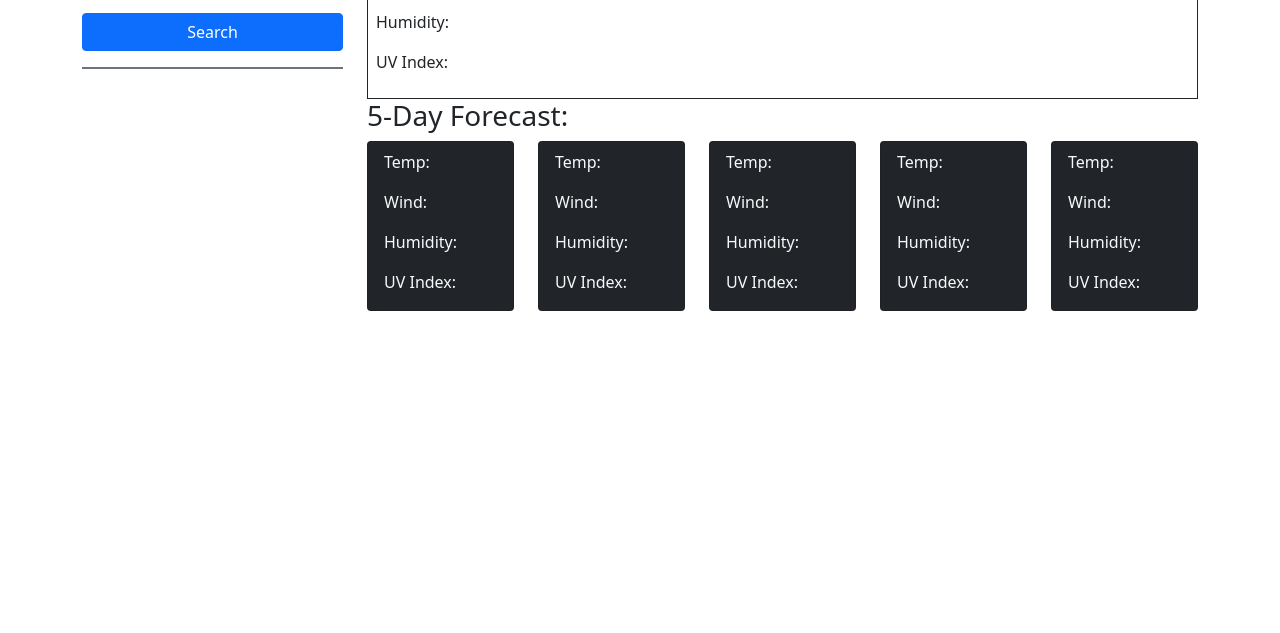
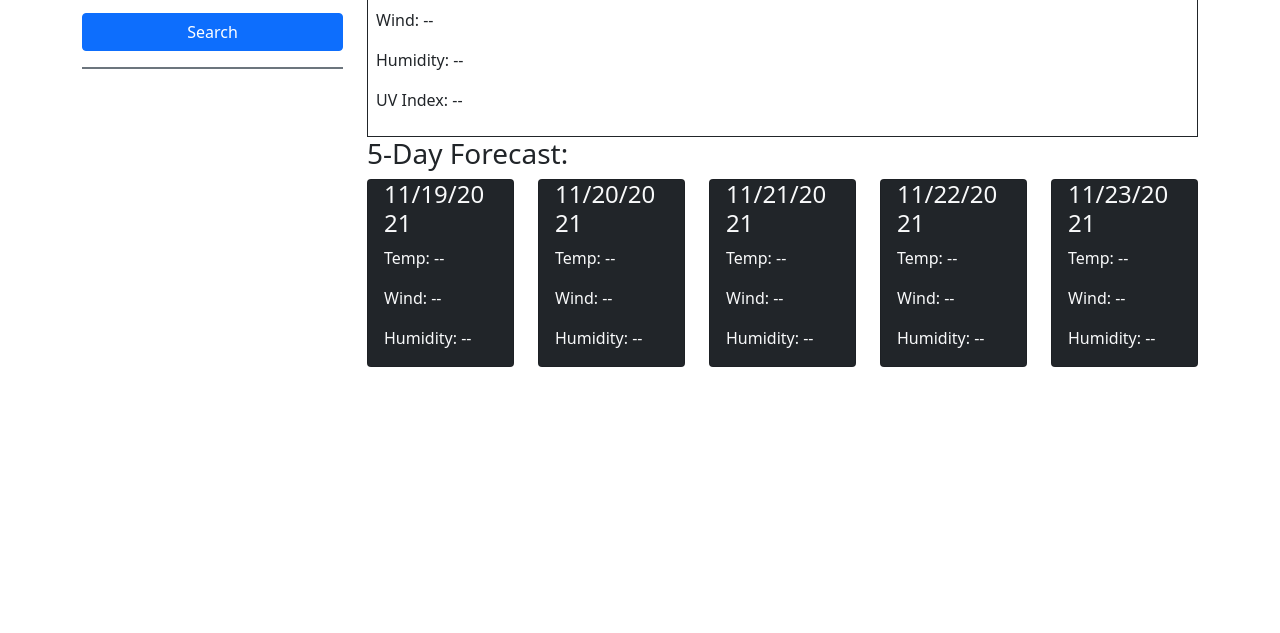
Before and after one commit to Kelerik/Challenge-WeatherDashboard, a plain HTML site: page index.html in a window 1280 px wide. Shown: the part 167-800 px from the top of the page. Drawn offline with nearby package versions, Linux system fonts and the light colour scheme.

Commit message:
date functionality

```diff
--- a/assets/js/script.js
+++ b/assets/js/script.js
@@ -0,0 +1,4 @@
+// update all the date elements
+$("*[data-date]").each(function (index) {
+   $(this).text(moment().add(index, "days").format("MM/DD/YYYY"));
+});
--- a/index.html
+++ b/index.html
@@ -46,15 +46,17 @@
                <!-- current weather -->
                <div class="border border-1 border-dark p-2">
                   <h2>
-                     <span id="current-city"></span>
-                     <span id="current-date"></span>
-                     <span id="current-icon"></span>
+                     <span id="current-city">--</span>
+                     (
+                     <span data-date="0"></span>
+                     )
+                     <span data-icon="0"></span>
                   </h2>
-                  <p>Temp: <span id="current-temp"></span></p>
-                  <p>Wind: <span id="current-wind"></span></p>
-                  <p>Humidity: <span id="current-humidity"></span></p>
+                  <p>Temp: <span data-temp="0">--</span></p>
+                  <p>Wind: <span data-wind="0">--</span></p>
+                  <p>Humidity: <span data-humidity="0">--</span></p>
                   <p>
-                     UV Index: <span id="current-uv"></span>
+                     UV Index: <span id="uv">--</span>
                      <span class="badge" id="uv-badge"></span>
                   </p>
                </div>
@@ -67,107 +69,68 @@
                      <div class="col">
                         <div
                            class="card bg-dark text-light ps-3 pe-3"
-                           id="forecast-1"
+                           data-="forecast-1"
                         >
-                           <h3>
-                              <span id="forecast-1-date"></span>
-                           </h3>
-                           <span id="forecast-1-icon"></span>
-                           <p>Temp: <span id="forecast-1-temp"></span></p>
-                           <p>Wind: <span id="forecast-1-wind"></span></p>
-                           <p>
-                              Humidity: <span id="forecast-1-humidity"></span>
-                           </p>
-                           <p>
-                              UV Index: <span id="forecast-1-uv"></span>
-                              <span class="badge" id="uv-badge"></span>
-                           </p>
+                           <h4 data-date="1"></h4>
+                           <div data-icon="1"></div>
+                           <p>Temp: <span data-temp="1">--</span></p>
+                           <p>Wind: <span data-wind="1">--</span></p>
+                           <p>Humidity: <span data-humidity="1">--</span></p>
                         </div>
                      </div>
                      <!-- card -->
                      <div class="col">
                         <div
                            class="card bg-dark text-light ps-3 pe-3"
-                           id="forecast-2"
+                           data-="forecast-2"
                         >
-                           <h3>
-                              <span id="forecast-2-date"></span>
-                           </h3>
-                           <span id="forecast-2-icon"></span>
-                           <p>Temp: <span id="forecast-2-temp"></span></p>
-                           <p>Wind: <span id="forecast-2-wind"></span></p>
-                           <p>
-                              Humidity: <span id="forecast-2-humidity"></span>
-                           </p>
-                           <p>
-                              UV Index: <span id="forecast-2-uv"></span>
-                              <span class="badge" id="uv-badge"></span>
-                           </p>
+                           <h4 data-date="2"></h4>
+                           <div data-icon="2"></div>
+                           <p>Temp: <span data-temp="2">--</span></p>
+                           <p>Wind: <span data-wind="2">--</span></p>
+                           <p>Humidity: <span data-humidity="2">--</span></p>
                         </div>
                      </div>
                      <!-- card -->
                      <div class="col">
                         <div
                            class="card bg-dark text-light ps-3 pe-3"
-                           id="forecast-3"
+                           data-="forecast-3"
                         >
-                           <h3>
-                              <span id="forecast-3-date"></span>
-                           </h3>
-                           <span id="forecast-3-icon"></span>
-                           <p>Temp: <span id="forecast-3-temp"></span></p>
-                           <p>Wind: <span id="forecast-3-wind"></span></p>
-                           <p>
-                              Humidity: <span id="forecast-3-humidity"></span>
-                           </p>
-                           <p>
-                              UV Index: <span id="forecast-3-uv"></span>
-                              <span class="badge" id="uv-badge"></span>
-                           </p>
+                           <h4 data-date="3"></h4>
+                           <div data-icon="3"></div>
+                           <p>Temp: <span data-temp="3">--</span></p>
+                           <p>Wind: <span data-wind="3">--</span></p>
+                           <p>Humidity: <span data-humidity="3">--</span></p>
                         </div>
                      </div>
                      <!-- card -->
                      <div class="col">
                         <div
                            class="card bg-dark text-light ps-3 pe-3"
-                           id="forecast-4"
+                           data-="forecast-4"
                         >
-                           <h3>
-                              <span id="forecast-4-date"></span>
-                           </h3>
-                           <span id="forecast-4-icon"></span>
-                           <p>Temp: <span id="forecast-4-temp"></span></p>
-                           <p>Wind: <span id="forecast-4-wind"></span></p>
-                           <p>
-                              Humidity: <span id="forecast-4-humidity"></span>
-                           </p>
-                           <p>
-                              UV Index: <span id="forecast-4-uv"></span>
-                              <span class="badge" id="uv-badge"></span>
-                           </p>
+                           <h4 data-date="4"></h4>
+                           <div data-icon="4"></div>
+                           <p>Temp: <span data-temp="4">--</span></p>
+                           <p>Wind: <span data-wind="4">--</span></p>
+                           <p>Humidity: <span data-humidity="4">--</span></p>
                         </div>
                      </div>
                      <!-- card -->
                      <div class="col">
                         <div
                            class="card bg-dark text-light ps-3 pe-3"
-                           id="forecast-5"
+                           data-="forecast-1"
                         >
-                           <h3>
-                              <span id="forecast-5-date"></span>
-                           </h3>
-                           <span id="forecast-5-icon"></span>
-                           <p>Temp: <span id="forecast-5-temp"></span></p>
-                           <p>Wind: <span id="forecast-5-wind"></span></p>
-                           <p>
-                              Humidity: <span id="forecast-5-humidity"></span>
-                           </p>
-                           <p>
-                              UV Index: <span id="forecast-5-uv"></span>
-                              <span class="badge" id="uv-badge"></span>
-                           </p>
+                           <h4 data-date="5"></h4>
+                           <div data-icon="5"></div>
+                           <p>Temp: <span data-temp="5">--</span></p>
+                           <p>Wind: <span data-wind="5">--</span></p>
+                           <p>Humidity: <span data-humidity="5">--</span></p>
                         </div>
                      </div>
+                     <!-- cards end -->
                   </div>
                </div>
             </div>
@@ -180,6 +143,12 @@
          referrerpolicy="no-referrer"
       ></script>
       <script
+         src="https://cdnjs.cloudflare.com/ajax/libs/moment.js/2.29.1/moment.min.js"
+         integrity="sha512-qTXRIMyZIFb8iQcfjXWCO8+M5Tbc38Qi5WzdPOYZHIlZpzBHG3L3by84BBBOiRGiEb7KKtAOAs5qYdUiZiQNNQ=="
+         crossorigin="anonymous"
+         referrerpolicy="no-referrer"
+      ></script>
+      <script
          src="https://cdnjs.cloudflare.com/ajax/libs/twitter-bootstrap/5.1.3/js/bootstrap.min.js"
          integrity="sha512-OvBgP9A2JBgiRad/mM36mkzXSXaJE9BEIENnVEmeZdITvwT09xnxLtT4twkCa8m/loMbPHsvPl0T8lRGVBwjlQ=="
          crossorigin="anonymous"
```
